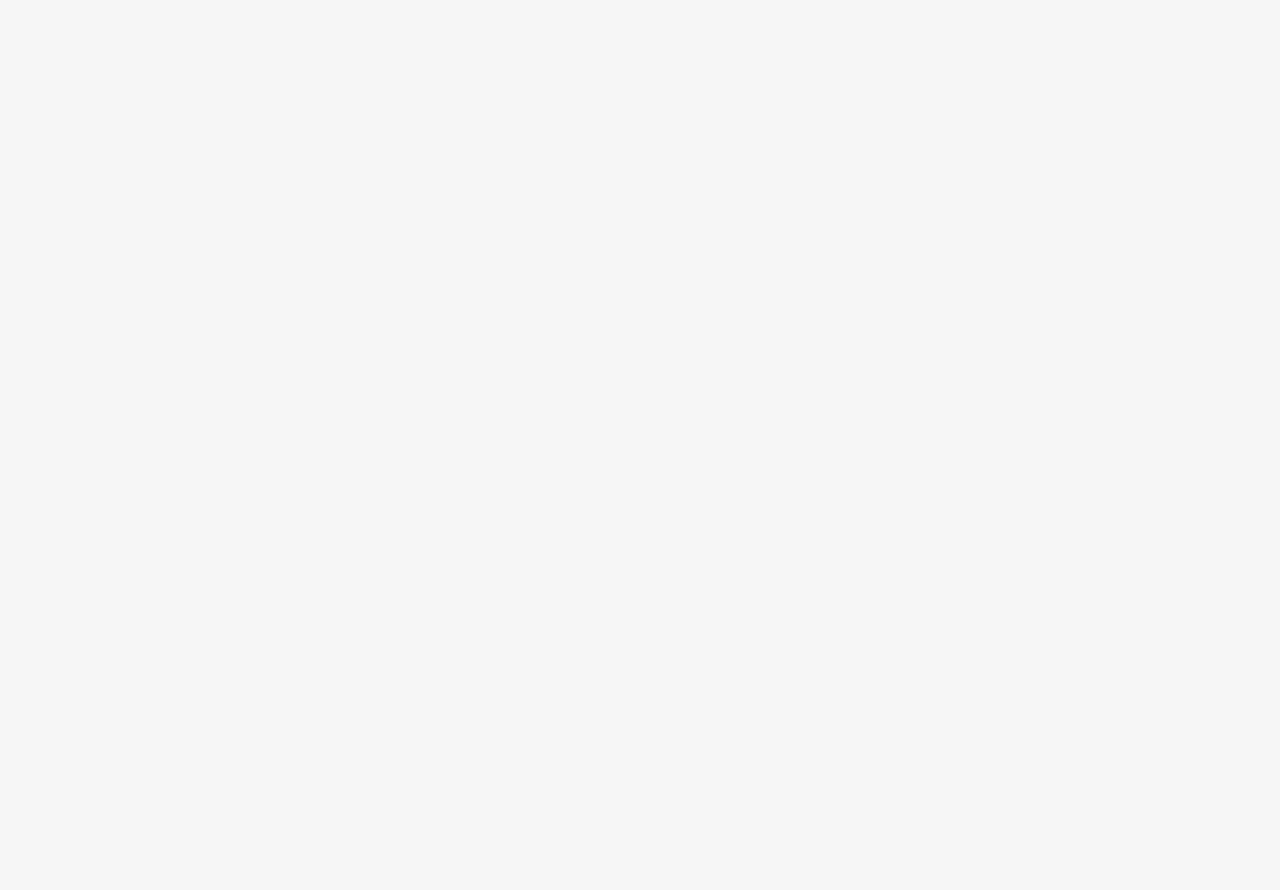
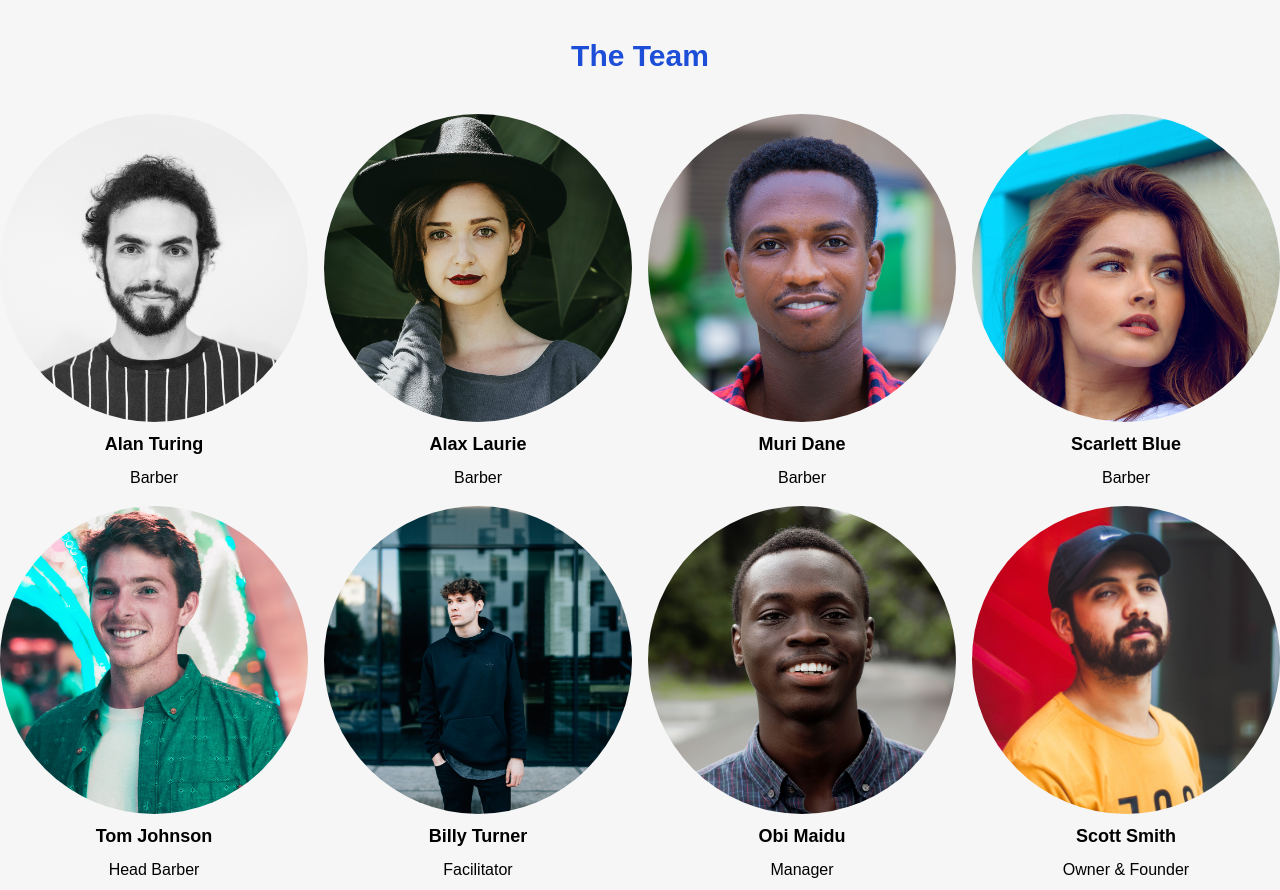
Before and after one commit to DEVMorningCoffee/barber-appointment, a Next.js app: page / in a window 1280 px wide. Shown: the part 2162-3052 px from the top of the page. Before the commit the page ends 2168 px from the top, so only its background shows below. Built offline with nearby package versions, Linux system fonts and the light colour scheme.

Commit message:
create the team section

```diff
--- a/src/app/page.tsx
+++ b/src/app/page.tsx
@@ -11,7 +11,7 @@ const Header = () => {
         <ul className="flex items-center gap-10 font-bold">
         <li><a href="index.html" className="current-page text-green-200 transition duration-300 ease-in-out">Home</a></li>
           <li><a href="#gallery" className="text-blue-700 hover:text-green-200 transition duration-300 ease-in-out">Gallery</a></li>
-          <li><a href="team.html" className="text-blue-700 hover:text-green-200 transition duration-300 ease-in-out">Team</a></li>
+          <li><a href="#team" className="text-blue-700 hover:text-green-200 transition duration-300 ease-in-out">Team</a></li>
           <li><a href="about.html" className="text-blue-700 hover:text-green-200 transition duration-300 ease-in-out">About</a></li>
           <li><a href="contact.html" className="text-blue-700 hover:text-green-200 transition duration-300 ease-in-out">Contact</a></li>
         </ul>
@@ -61,6 +61,49 @@ const Header = () => {
         <img src="/18.jpg" alt="" className="w-full"/>
       </div>
     </div>
+    <div className="team-container" id="team">
+    <div className="team-header text-center py-8">
+      <h1 className="font-bold text-4xl text-blue-700 md:text-2xl lg:text-3xl">The Team</h1>
+    </div>
+  </div>
+
+  <div className="flex flex-wrap -mx-2">
+    <div className="w-full md:w-1/4 p-2">
+      <img src="/19.jpg" alt="" className="w-full rounded-full"/>
+      <h3 className="font-semibold text-center text-lg my-2">Alan Turing</h3>
+      <p className="text-center">Barber</p>
+      <img src="/20.jpg" alt="" className="w-full rounded-full mt-4"/>
+      <h3 className="font-semibold text-center text-lg my-2">Tom Johnson</h3>
+      <p className="text-center">Head Barber</p>
+    </div>
+
+    <div className="w-full md:w-1/4 p-2">
+      <img src="/21.jpg" alt="" className="w-full rounded-full"/>
+      <h3 className="font-semibold text-center text-lg my-2">Alax Laurie</h3>
+      <p className="text-center">Barber</p>
+      <img src="/22.jpg" alt="" className="w-full rounded-full mt-4"/>
+      <h3 className="font-semibold text-center text-lg my-2">Billy Turner</h3>
+      <p className="text-center">Facilitator</p>
+    </div>
+
+    <div className="w-full md:w-1/4 p-2">
+      <img src="/23.jpg" alt="" className="w-full rounded-full"/>
+      <h3 className="font-semibold text-center text-lg my-2">Muri Dane</h3>
+      <p className="text-center">Barber</p>
+      <img src="/24.jpg" alt="" className="w-full rounded-full mt-4"/>
+      <h3 className="font-semibold text-center text-lg my-2">Obi Maidu</h3>
+      <p className="text-center">Manager</p>
+    </div>
+
+    <div className="w-full md:w-1/4 p-2">
+      <img src="/25.jpg" alt="" className="w-full rounded-full"/>
+      <h3 className="font-semibold text-center text-lg my-2">Scarlett Blue</h3>
+      <p className="text-center">Barber</p>
+      <img src="/27.jpg" alt="" className="w-full rounded-full mt-4"/>
+      <h3 className="font-semibold text-center text-lg my-2">Scott Smith</h3>
+      <p className="text-center">Owner & Founder</p>
+    </div>
+  </div>
   </main>
     </div>
 
```
